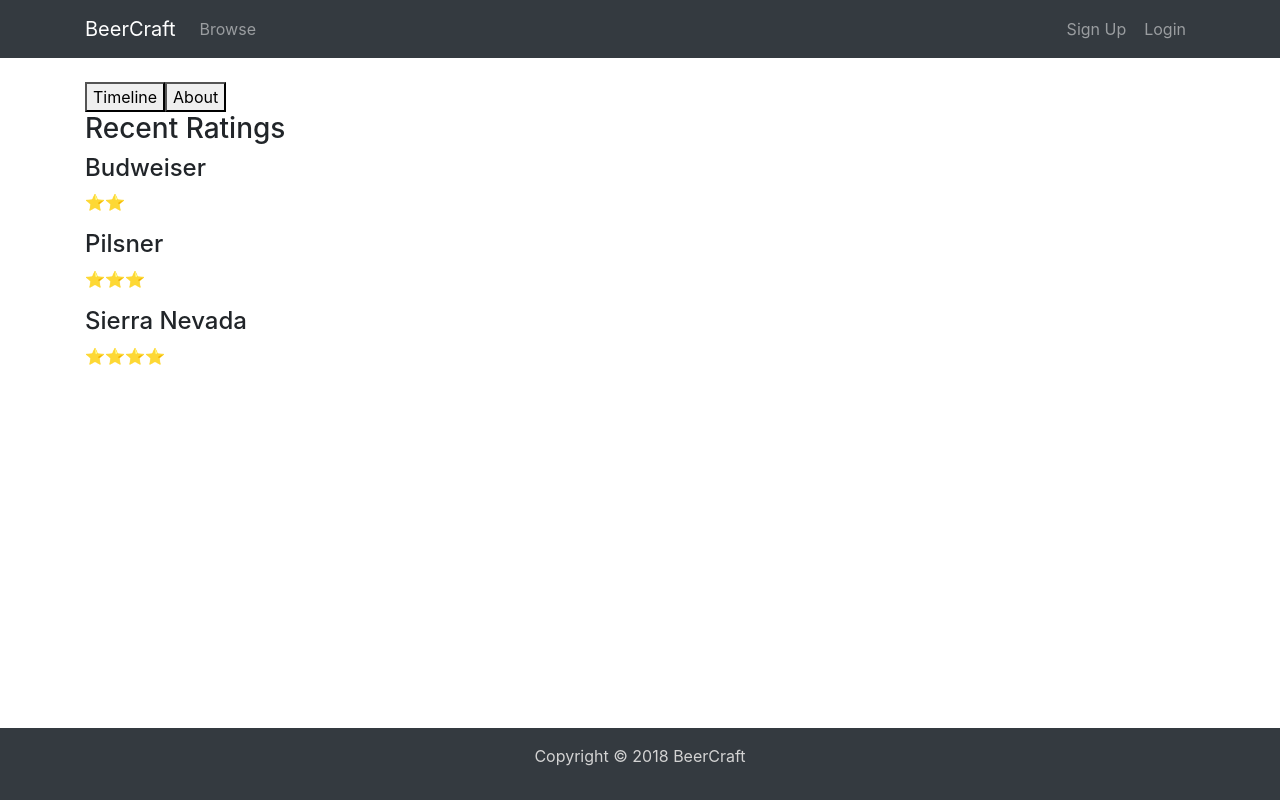
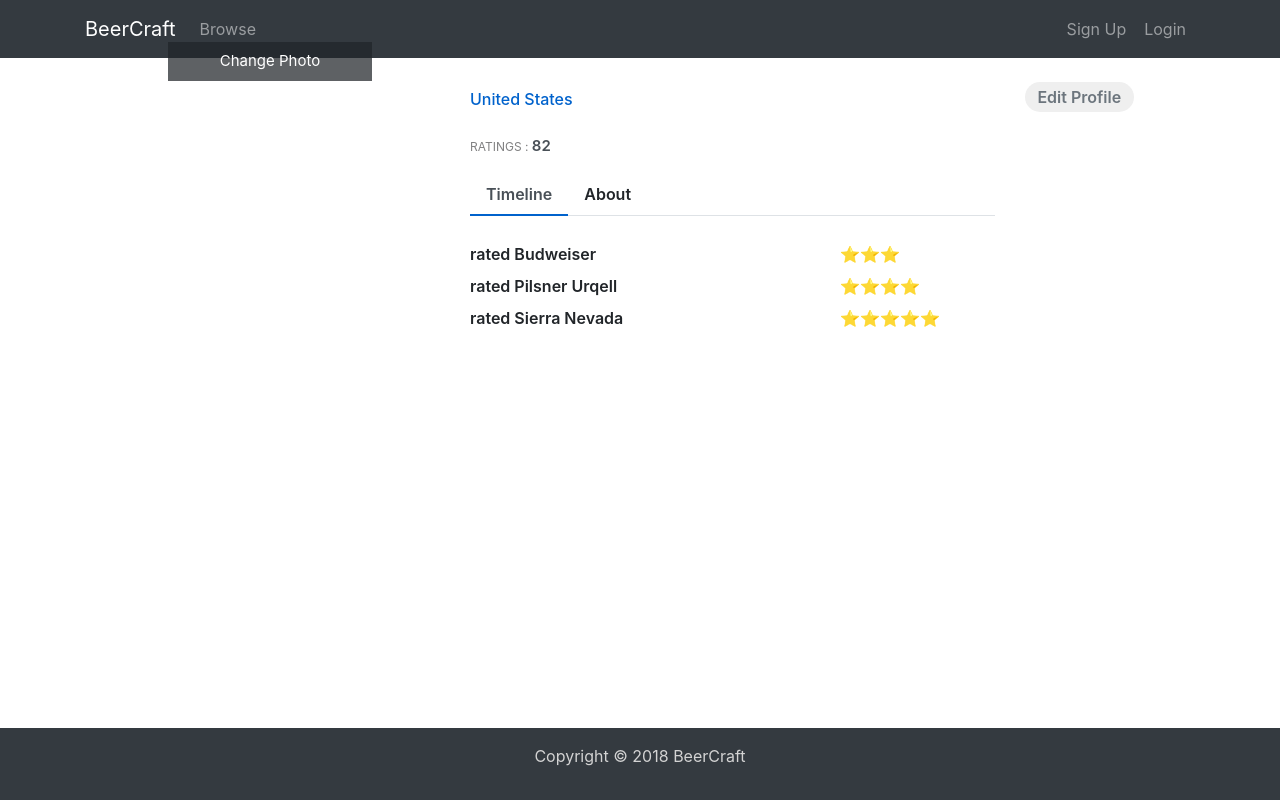
Before and after one commit to chingu-voyage7/Bears-Team-01, a React (Create React App) app in the folder client/: page /profile in a window 1280 px wide. Built offline with nearby package versions, Linux system fonts and the light colour scheme; no server answers.

Commit message:
added bootstrap classes and css styles

```diff
--- a/client/src/components/ProfilePage.js
+++ b/client/src/components/ProfilePage.js
@@ -7,8 +7,10 @@ class ProfilePage extends Component {
   //if this.state.userData.name > 0, show "profile" link, and
   //"logged in as (name)" in the navbar
   //TODO: if there is no profile image, display randomized default image from database.
-  //TODO: Add support for google profile images.
   //TODO: Add moment.js for date parsing.
+  //TODO: "Change image" button functionality
+  //TODO: Make "ratings" section dynamic
+  //TODO: Make country section dynamic
   constructor() {
     super();
     this.state = {
@@ -42,14 +44,53 @@ class ProfilePage extends Component {
   }
   render() {
     return (
-      <header>
-        {!!this.state.userData.picture && <img src={this.state.userData.picture}></img>}
-        <h3>{this.state.userData.name}</h3>
-        <button onClick={this.handleTimelineTab}>Timeline</button>
-        <button onClick={this.handleAboutTab}>About</button>
-        {!!this.state.timelineIsActive && <TimelineSection />}
-        {!!this.state.aboutIsActive && <AboutSection userData={this.state.userData} />}
-      </header>
+    <div>
+      <div class="container">
+          <div className="row">
+            <div class="col-md-4">
+              <div className="profile-img">
+                {!!this.state.userData.picture && <img src={this.state.userData.picture} alt="user-profile"></img>}
+                <div class="file btn btn-lg btn-primary">
+                  Change Photo
+                  <input type="file" name="file"/>
+                </div>
+              </div>
+            </div>
+            <div class="col-md-6">
+              <div class="profile-head">
+                  <h2>
+                    {this.state.userData.name}
+                  </h2>
+                  <h6>
+                    United States
+                  </h6>
+                  <p class="profile-rating">RATINGS : <span>82</span></p>
+                  <ul class="nav nav-tabs">
+                    <li class="nav-item">
+                      <a className={this.state.timelineIsActive ? 'nav-link active': 'nav-link'} onClick={this.handleTimelineTab}>Timeline</a>
+                    </li>
+                    <li class="nav-item">
+                      <a className={this.state.aboutIsActive ? 'nav-link active': 'nav-link'} onClick={this.handleAboutTab}>About</a>
+                    </li>
+                  </ul>
+              </div>
+            </div>
+            <div className="col-md-2">
+              <input type="submit" class="profile-edit-btn" value="Edit Profile"/>
+            </div>
+          </div>
+          <div className="row">
+              <div className="col-md-4">
+              </div>
+              <div className="col-md-8">
+                <div className="tab-content profile-tab">
+                  {!!this.state.timelineIsActive && <TimelineSection userData={this.state.userData} />}
+                  {!!this.state.aboutIsActive && <AboutSection userData={this.state.userData} />}
+                </div>
+              </div>
+          </div>
+        </div>
+      </div>
     )
   }
 }
--- a/client/src/components/profile/About.js
+++ b/client/src/components/profile/About.js
@@ -2,11 +2,40 @@ import React from 'react';
 
 const AboutSection = (props) => (
   <div>
-    <div>
-      <p>Name: {props.userData.name}</p>
-      <p>Date joined: {props.userData.date}</p>
-      <p>Email: {props.userData.email}</p>
+  <div class="tab-pane fade show active" aria-labelledby="home-tab">
+    <div class="row">
+        <div class="col-md-6">
+            <label>Name</label>
+        </div>
+        <div class="col-md-6">
+            <p>{props.userData.name}</p>
+        </div>
     </div>
+    <div class="row">
+        <div class="col-md-6">
+            <label>Join date</label>
+        </div>
+        <div class="col-md-6">
+            <p>{props.userData.date}</p>
+        </div>
+    </div>
+    <div class="row">
+        <div class="col-md-6">
+            <label>Location</label>
+        </div>
+        <div class="col-md-6">
+            <p>United States</p>
+        </div>
+    </div>
+    <div class="row">
+    <div class="col-md-6">
+        <label>About</label>
+    </div>
+    <div class="col-md-6">
+        <p>✏️ Add about me</p>
+    </div>
+</div>
+  </div>
   </div>
 );
 
--- a/client/src/components/profile/Timeline.js
+++ b/client/src/components/profile/Timeline.js
@@ -1,25 +1,33 @@
 import React from 'react';
 
-const TimelineSection = () => (
-  <div>
-    <div>
-      <h3>Recent Ratings</h3>
-    </div>
-
-    <div>
-    <h4>Budweiser</h4>
-    <p>⭐⭐</p>
-    </div>
-    <div>
-    <h4>Pilsner</h4>
-    <p>⭐⭐⭐</p>
-    </div>
-    <div>
-    <h4>Sierra Nevada</h4>
-    <p>⭐⭐⭐⭐</p>
-    </div>
-
+const TimelineSection = (props) => (
+  //TODO: create a foreach loop with real user ratings
+  <div class="" id="profile" aria-labelledby="profile-tab">
+    <div class="row">
+      <div class="col-md-6">
+          <label><span className="user-name">{props.userData.name}</span> rated Budweiser</label>
+      </div>
+      <div class="col-md-6">
+        <span>⭐⭐⭐</span>
+      </div>
   </div>
+  <div class="row">
+      <div class="col-md-6">
+          <label><span className="user-name">{props.userData.name}</span> rated Pilsner Urqell</label>
+      </div>
+      <div class="col-md-6">
+        <span>⭐⭐⭐⭐</span>
+      </div>
+  </div>
+  <div class="row">
+      <div class="col-md-6">
+          <label><span className="user-name">{props.userData.name}</span> rated Sierra Nevada</label>
+      </div>
+      <div class="col-md-6">
+          <span>⭐⭐⭐⭐⭐</span>
+      </div>
+  </div>
+</div>
 );
 
 export default TimelineSection;
--- /dev/null
+++ b/client/src/styles/components/_profile.scss
@@ -0,0 +1,73 @@
+
+.profile-img{
+  text-align: center;
+}
+.profile-img img{
+  width: 60%;
+  height: 50%;
+}
+.profile-img .file {
+  position: relative;
+  overflow: hidden;
+  margin-top: -20%;
+  width: 60%;
+  border: none;
+  border-radius: 0;
+  font-size: 15px;
+  background: #212529b8;
+}
+.profile-img .file input {
+  position: absolute;
+  opacity: 0;
+  right: 0;
+  top: 0;
+}
+.profile-head h2{
+  color: #333;
+}
+.profile-head h6{
+  color: #0062cc;
+}
+.profile-edit-btn{
+  border: none;
+  border-radius: 1.5rem;
+  width: 70%;
+  padding: 2%;
+  font-weight: 600;
+  color: #6c757d;
+  cursor: pointer;
+}
+.profile-rating{
+  font-size: 12px;
+  color: #818182;
+  margin-top: 5%;
+}
+.profile-rating span{
+  color: #495057;
+  font-size: 15px;
+  font-weight: 600;
+}
+.profile-head .nav-tabs{
+  margin-bottom:5%;
+}
+.profile-head .nav-tabs .nav-link{
+  font-weight:600;
+  border: none;
+}
+.profile-head .nav-tabs .nav-link.active{
+  border: none;
+  border-bottom:2px solid #0062cc;
+}
+.profile-head .nav-tabs .nav-link:focus{
+  border: green;
+}
+.profile-tab label{
+  font-weight: 600;
+}
+.profile-tab p{
+  font-weight: 600;
+  color: #0062cc;
+}
+.user-name {
+  color: #0062cc;
+}
--- a/client/src/styles/styles.scss
+++ b/client/src/styles/styles.scss
@@ -3,3 +3,4 @@
 @import './components/ratings';
 @import './components/beer-display';
 @import './components/footer';
+@import './components/profile'
```
